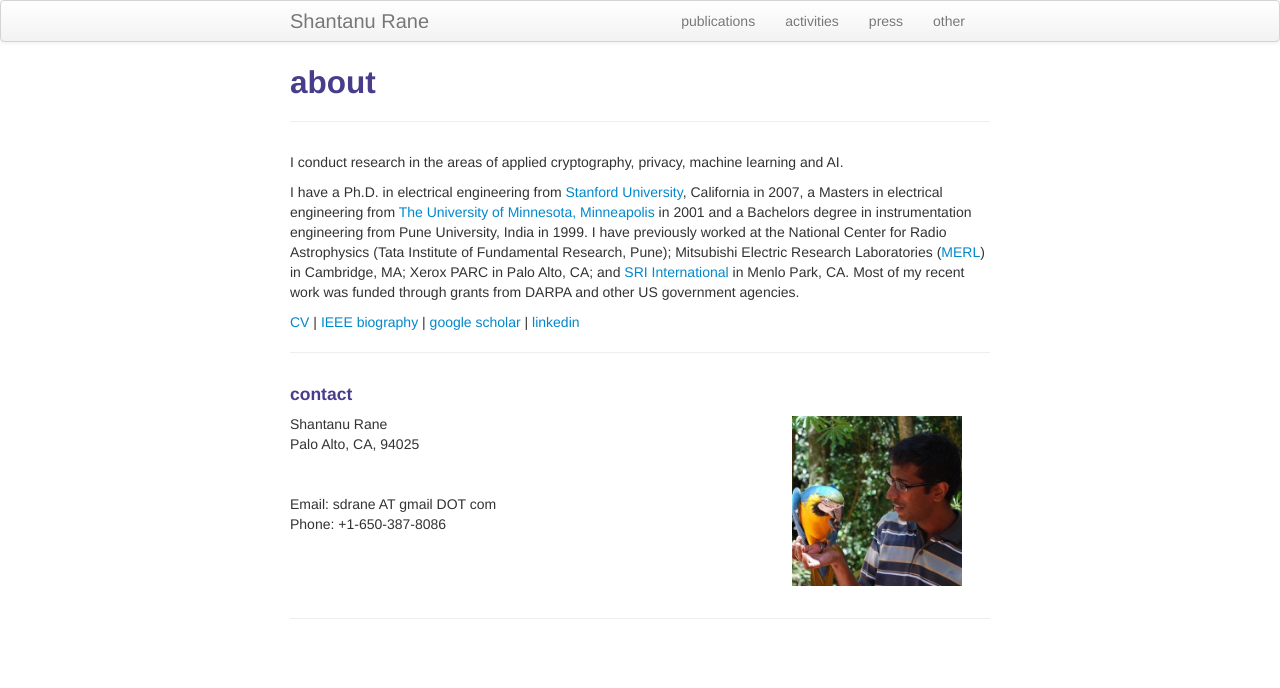
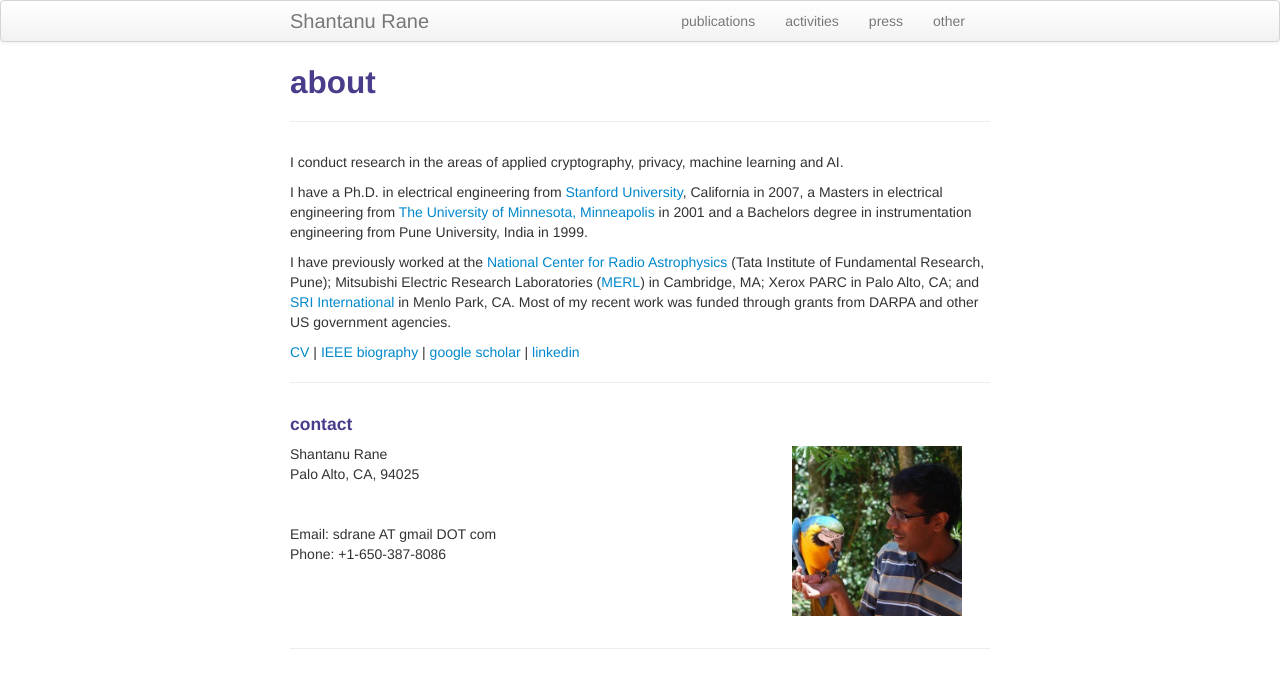
Before and after one commit to shantanudrane/shantanudrane.github.io, a Jekyll site: the page built from index.md, in a window 1280 px wide. Shown: the top 688 px of the page. Built offline with Jekyll 4.4.1, drawn with Linux system fonts in a browser that asks for light colours; part of the change alters nothing that is shown.

```diff
--- a/index.md
+++ b/index.md
@@ -6,7 +6,9 @@ description: Shantanu Rane is a researcher in security and privacy.
 
 I conduct research in the areas of applied cryptography, privacy, machine learning and AI.
 
-I have a Ph.D. in electrical engineering from [Stanford University](https://www.stanford.edu), California in 2007, a Masters in electrical engineering from [The University of Minnesota, Minneapolis](https://www.umn.edu) in 2001 and a Bachelors degree in instrumentation engineering from Pune University, India in 1999. I have previously worked at the National Center for Radio Astrophysics (Tata Institute of Fundamental Research, Pune); Mitsubishi Electric Research Laboratories ([MERL](http://www.merl.com)) in Cambridge, MA; Xerox PARC in Palo Alto, CA; and [SRI International](https://www.sri.com) in Menlo Park, CA. Most of my recent work was funded through grants from DARPA and other US government agencies.
+I have a Ph.D. in electrical engineering from [Stanford University](https://www.stanford.edu), California in 2007, a Masters in electrical engineering from [The University of Minnesota, Minneapolis](https://www.umn.edu) in 2001 and a Bachelors degree in instrumentation engineering from Pune University, India in 1999.
+
+I have previously worked at the [National Center for Radio Astrophysics](https://www.ncra.tifr.res.in) (Tata Institute of Fundamental Research, Pune); Mitsubishi Electric Research Laboratories ([MERL](http://www.merl.com)) in Cambridge, MA; Xerox PARC in Palo Alto, CA; and [SRI International](https://www.sri.com) in Menlo Park, CA. Most of my recent work was funded through grants from DARPA and other US government agencies.
 
 [CV](assets/docs/2022-03-Shantanu-Rane-Brief-CV.pdf) \| [IEEE biography](pages/ieeebio.md) \| [google scholar](https://scholar.google.com/citations?user=vE8fYtIAAAAJ&hl=en) \| [linkedin](https://www.linkedin.com/in/shantanu-rane-research/) <br/>
 
```
